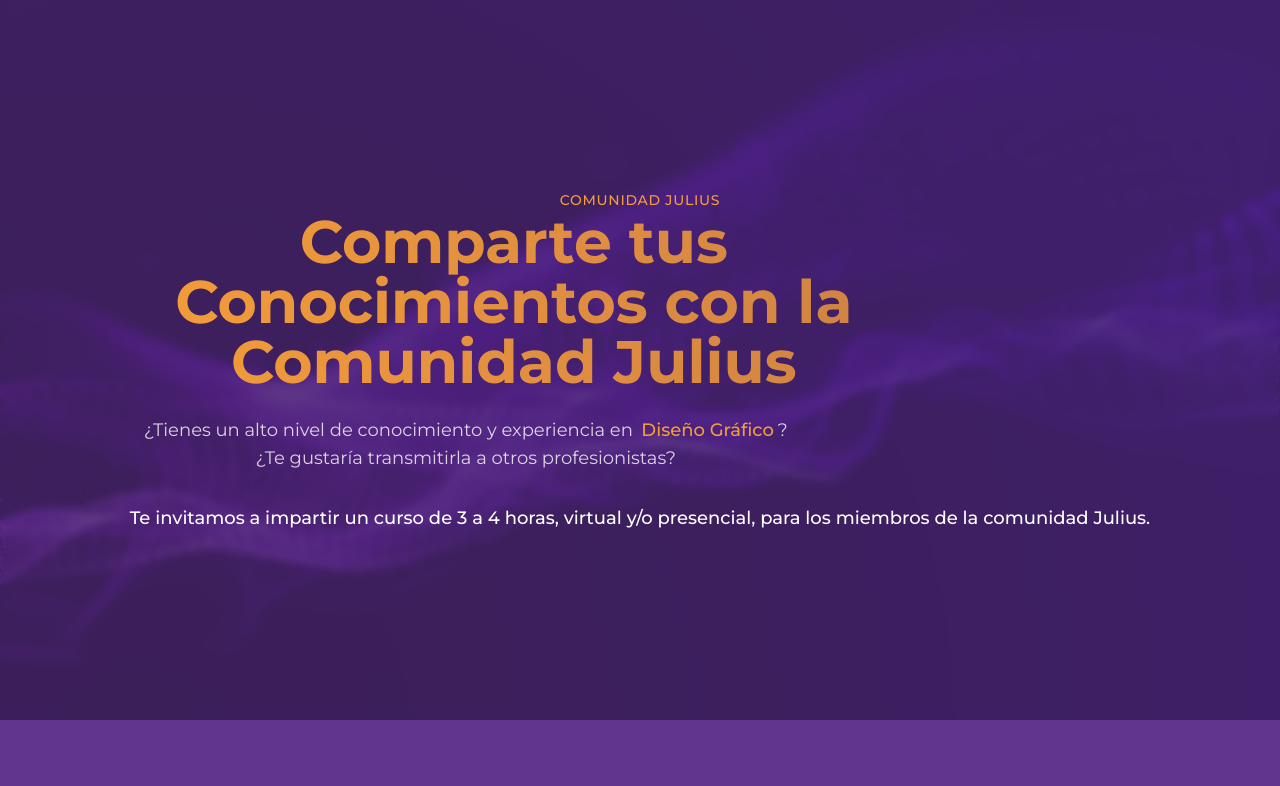
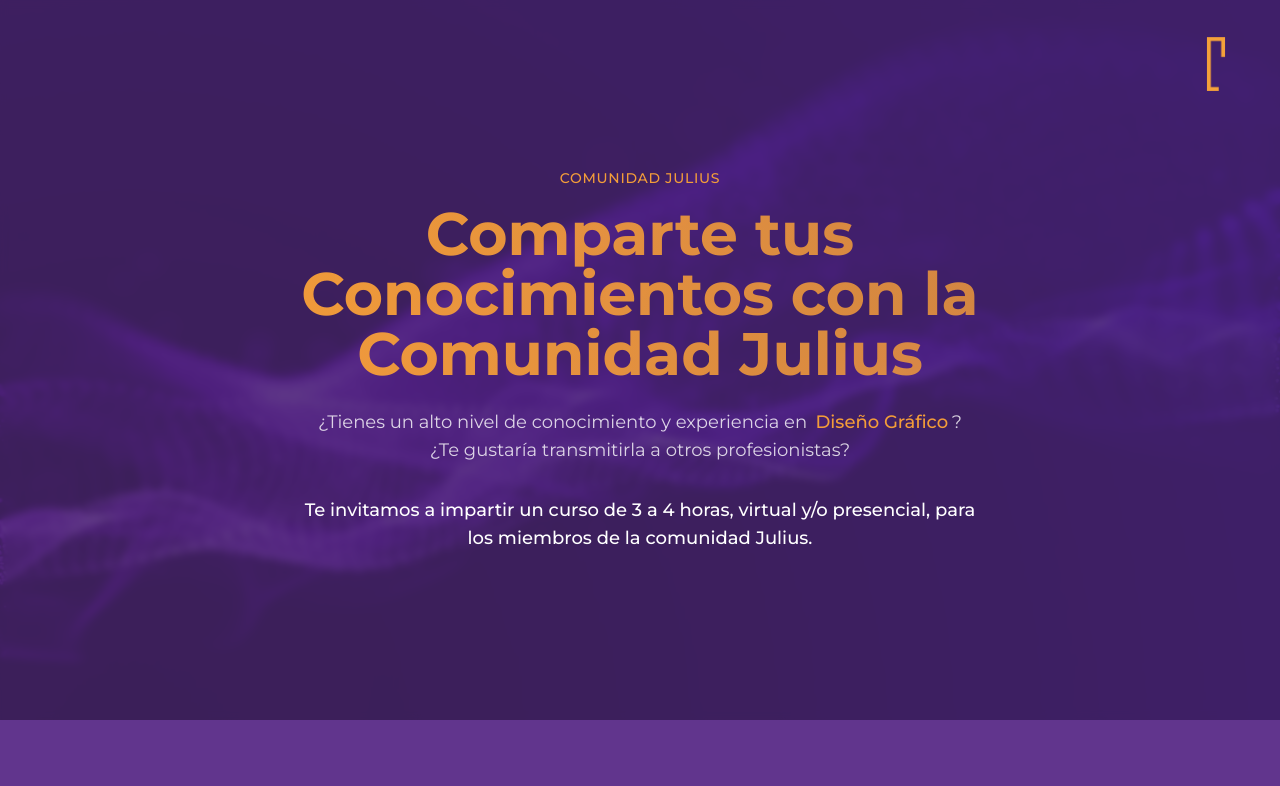
Before and after one commit to FedeJLoia/community-course-creator, a React (Vite) app: page / in a window 1280 px wide. Shown: the top 786 px of the page. Built offline with nearby package versions, Linux system fonts and the light colour scheme.

Commit message:
Center hero section text
The hero section text will be centered.  A logo will be included in the upper right.

```diff
--- a/src/pages/Index.tsx
+++ b/src/pages/Index.tsx
@@ -1,3 +1,4 @@
+
 import { Section } from "@/components/Section";
 import { TeacherForm } from "@/components/TeacherForm";
 import { TopicCard } from "@/components/TopicCard";
@@ -28,21 +29,31 @@ const Index = () => {
         >
           <div className="absolute inset-0 bg-background/80 backdrop-blur-sm"></div>
         </div>
-        <div className="relative z-10">
-          <span className="text-sm font-medium text-primary uppercase tracking-wider mb-4 fade-up">
+
+        {/* Logo */}
+        <div className="absolute top-8 right-8 z-20">
+          <img
+            src="/lovable-uploads/61995eaa-e089-42f0-a92b-f6390e001e8a.png"
+            alt="Julius Logo"
+            className="h-16 w-auto"
+          />
+        </div>
+
+        <div className="relative z-10 max-w-4xl mx-auto text-center px-4">
+          <span className="text-sm font-medium text-primary uppercase tracking-wider mb-4 block fade-up">
             Comunidad Julius
           </span>
-          <h1 className="text-4xl md:text-5xl lg:text-6xl font-bold mb-6 max-w-3xl fade-up text-gradient">
+          <h1 className="text-4xl md:text-5xl lg:text-6xl font-bold mb-6 fade-up text-gradient">
             Comparte tus Conocimientos con la Comunidad Julius
           </h1>
-          <p className="text-lg text-white/80 max-w-2xl mb-8 fade-up">
+          <p className="text-lg text-white/80 mb-8 fade-up mx-auto max-w-2xl">
             ¿Tienes un alto nivel de conocimiento y experiencia en{" "}
             <span className="inline-block min-w-[140px] font-medium text-primary transition-all duration-500">
               {areas[currentArea]}
             </span>?
             ¿Te gustaría transmitirla a otros profesionistas?
           </p>
-          <p className="text-lg font-medium text-white fade-up">
+          <p className="text-lg font-medium text-white fade-up mx-auto max-w-2xl">
             Te invitamos a impartir un curso de 3 a 4 horas, virtual y/o presencial,
             para los miembros de la comunidad Julius.
           </p>
```
Also changed, not shown: public/lovable-uploads/61995eaa-e089-42f0-a92b-f6390e001e8a.png (added).
